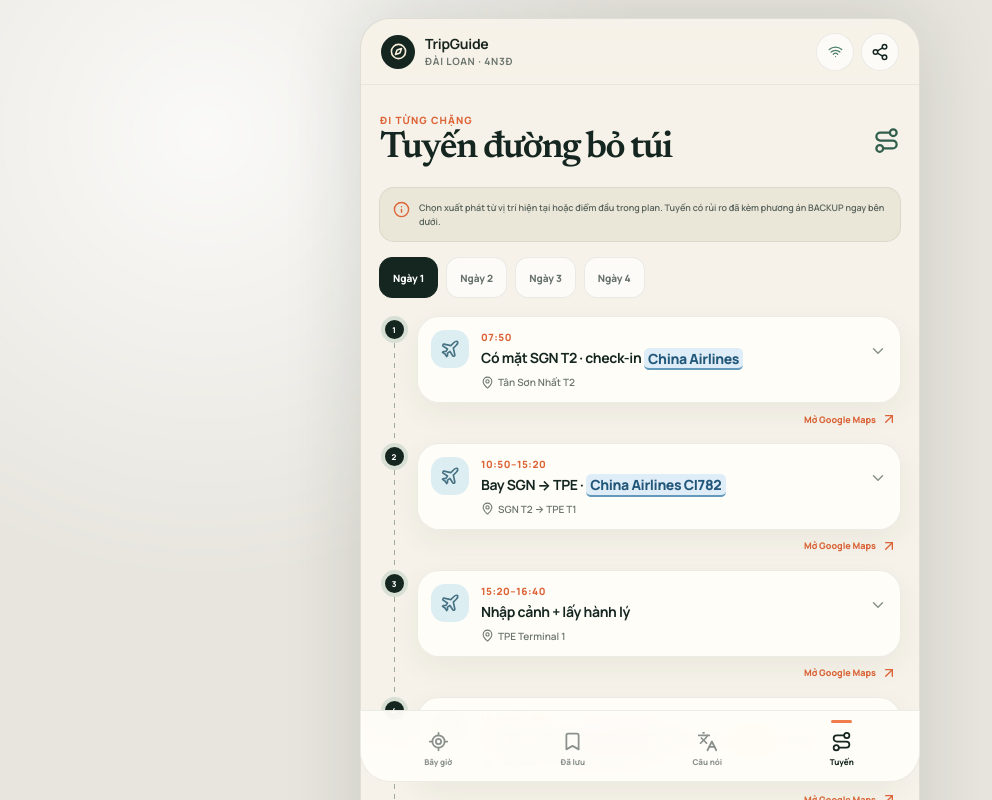
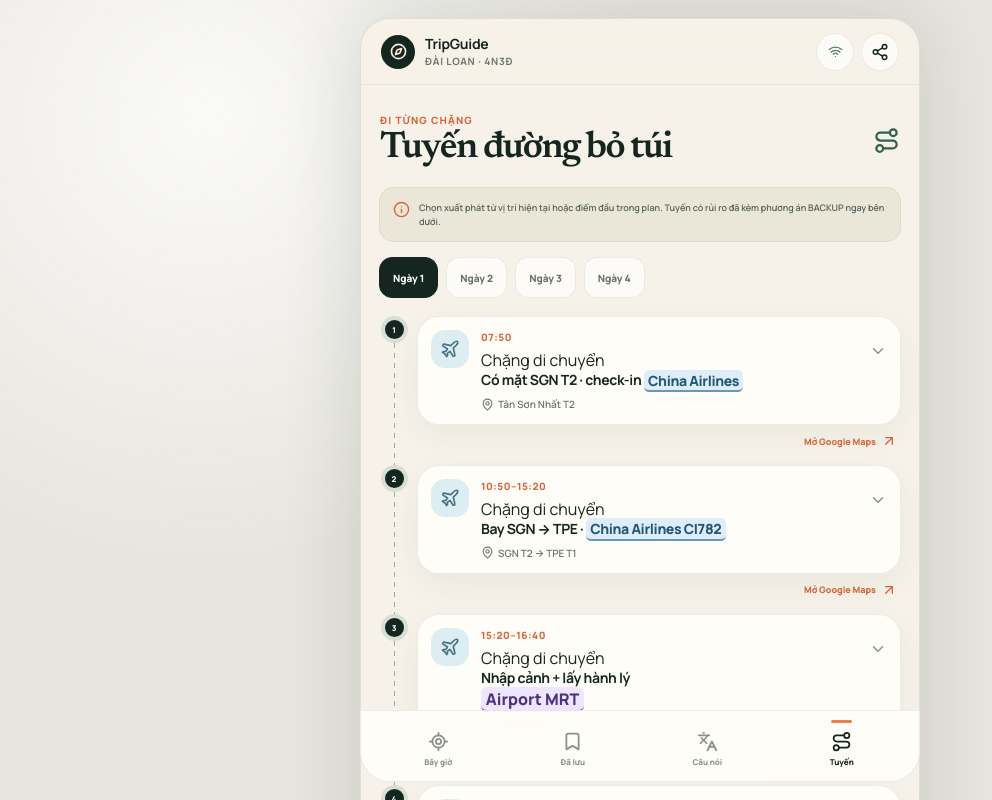
Before and after one commit to tranhiepdat/TripGuide, a React (Vite) app: page / in a window 1280 px wide. Both pictures are taken after a click on the button "Tuyến". Shown: the top 800 px of the page, without its empty margins (0-992 px from the left). Built offline with nearby package versions, Linux system fonts and the light colour scheme.

Commit message:
Update src/App.tsx for refreshed Notion itinerary

```diff
--- a/src/App.tsx
+++ b/src/App.tsx
@@ -275,10 +275,43 @@ function categoryClass(category: string) {
 }
 
 function isTransport(item: ItineraryItem) {
-  return (
-    item.categories.includes('Di chuyển') ||
-    /MRT|bus|train|flight|taxi|station|airport/i.test(item.mapSearch)
-  );
+  return item.categories.includes('Di chuyển');
+}
+
+function getActivityKind(item: ItineraryItem) {
+  if (isTransport(item)) return { className: 'transport', label: 'Chặng di chuyển' };
+  if (item.categories.includes('Tham quan')) return { className: 'visit', label: 'Điểm tham quan' };
+  if (item.categories.includes('Ăn uống')) return { className: 'food', label: 'Ăn uống' };
+  if (item.categories.includes('Nghỉ')) return { className: 'rest', label: 'Nghỉ ngơi' };
+  if (item.categories.some((category) => category === 'Mua sắm' || category === 'Tech')) {
+    return { className: 'shop', label: 'Mua sắm / Tech' };
+  }
+  return { className: 'visit', label: item.categories[0] ?? 'Điểm đến' };
+}
+
+const ROUTE_CUE_KINDS = new Set([
+  'airport-rail',
+  'line-blue',
+  'line-red',
+  'line-green',
+  'line-orange',
+  'line-brown',
+  'line-yellow',
+  'station',
+]);
+
+function getRouteCues(item: ItineraryItem) {
+  if (!isTransport(item)) return [];
+
+  const seen = new Set<string>();
+  return tokenizeTransportText(`${item.title}. ${item.note}`)
+    .filter((segment) => segment.kind && ROUTE_CUE_KINDS.has(segment.kind))
+    .filter((segment) => {
+      const key = segment.value.toLocaleLowerCase().replace(/\s+/g, ' ').trim();
+      if (!key || seen.has(key)) return false;
+      seen.add(key);
+      return true;
+    });
 }
 
 function TransportText({ text }: { text: string }) {
@@ -362,10 +395,13 @@ function ActivityCard({
 }) {
   const Icon = getCategoryIcon(item);
   const primaryCategory = item.categories[0] ?? 'Tham quan';
+  const activityKind = getActivityKind(item);
+  const routeCues = getRouteCues(item);
+  const visibleRouteCues = routeCues.slice(0, 12);
   const timingWarning = getBusTimingWarning(item);
 
   return (
-    <article className={`activity-card ${state} ${item.isBackup ? 'backup' : ''} ${compact ? 'compact' : ''}`}>
+    <article className={`activity-card activity-kind--${activityKind.className} ${state} ${item.isBackup ? 'backup' : ''} ${compact ? 'compact' : ''}`}>
       <button className="activity-summary" type="button" onClick={onToggle} aria-expanded={expanded}>
         <span className={`activity-icon ${categoryClass(primaryCategory)}`}>
           <Icon size={20} />
@@ -377,7 +413,23 @@ function ActivityCard({
             {state === 'current' && <em>Đang diễn ra</em>}
             {state === 'past' && <Check size={13} aria-label="Đã xong" />}
           </span>
+          <span className={`activity-kind-badge ${activityKind.className}`}>{activityKind.label}</span>
           <strong><TransportText text={item.title} /></strong>
+          {visibleRouteCues.length > 0 && (
+            <span className="activity-route-cues" aria-label="Tuyến MRT và ga trong kế hoạch">
+              {visibleRouteCues.map((segment, index) => (
+                <span
+                  className={`transport-token transport-token--${segment.kind}`}
+                  key={`${segment.value}-${index}`}
+                >
+                  {segment.value}
+                </span>
+              ))}
+              {routeCues.length > visibleRouteCues.length && (
+                <span className="route-cue-more">+{routeCues.length - visibleRouteCues.length}</span>
+              )}
+            </span>
+          )}
           <span className="activity-area">
             <MapPin size={13} /> {item.area}
           </span>
@@ -1134,7 +1186,7 @@ function RouteScreen({
         <span className="source-icon"><Database size={21} /></span>
         <span>
           <small>Nguồn lịch trình</small>
-          <strong>34 mục từ Notion · {backupCount} backup</strong>
+          <strong>{itinerary.length} mục từ Notion · {backupCount} backup</strong>
           <em>Cập nhật {SYNCED_LABEL} · app giữ snapshot để xem offline</em>
         </span>
         <ArrowUpRight size={19} />
```
